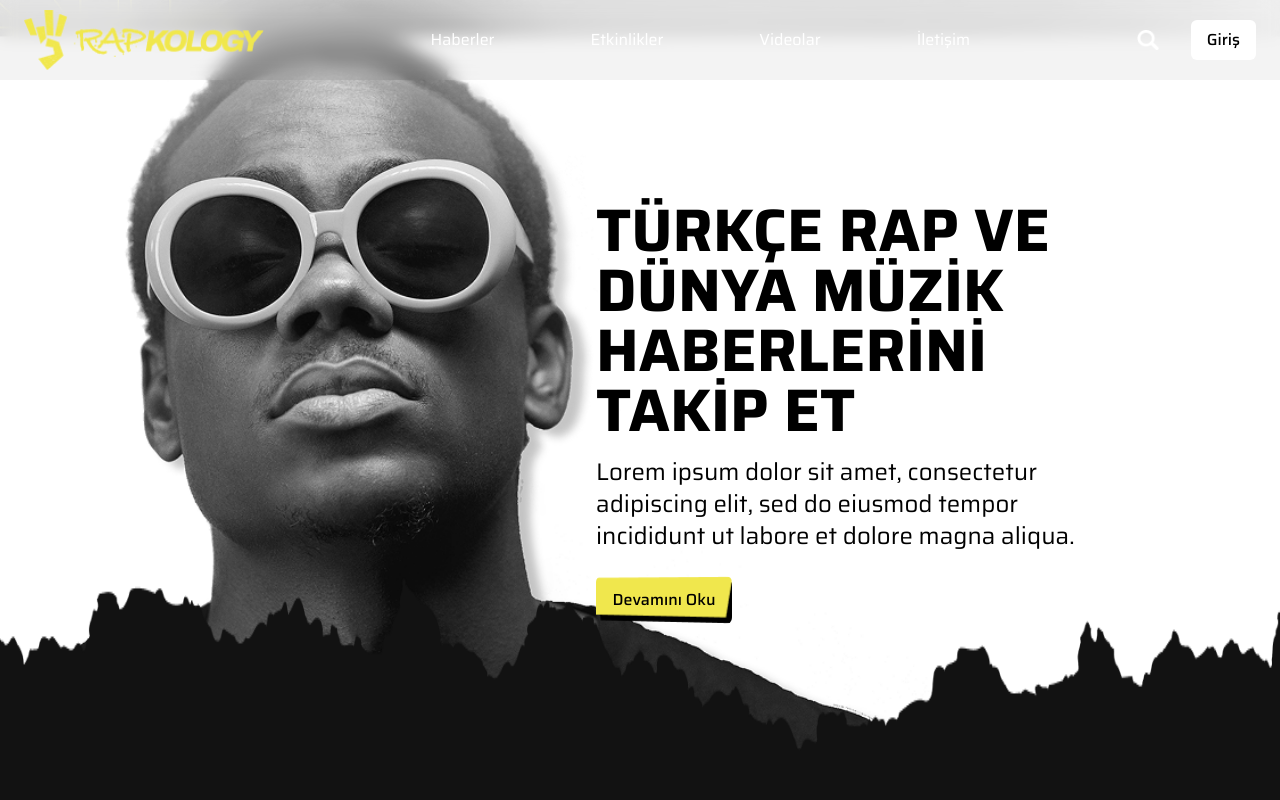
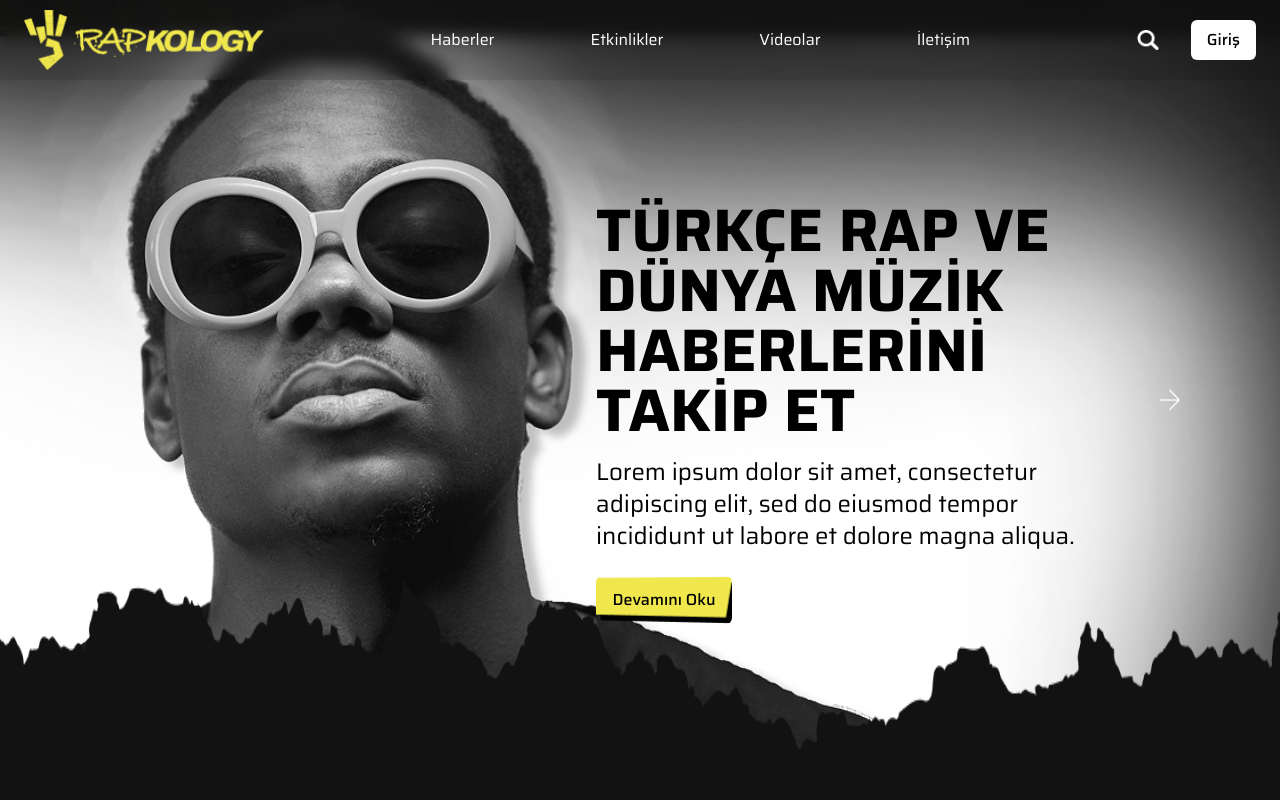
Before and after one commit to mucahitkalabalik/codezone-case, a Next.js app: page / in a window 1280 px wide. Shown: the top 800 px of the page. Built offline with nearby package versions, Linux system fonts and the light colour scheme; grey boxes are pictures that could not be loaded.

Commit message:
Update layout.jsx

```diff
--- a/src/app/layout.jsx
+++ b/src/app/layout.jsx
@@ -18,7 +18,7 @@ export default function RootLayout({ children }) {
     <html lang="tr" className={saira.variable}>
       <body className="font-saira">
         <Header />
-        <main className="background-[#121212]">{children}</main>
+        <main className="bg-[#121212]">{children}</main>
       </body>
     </html>
   );
```
